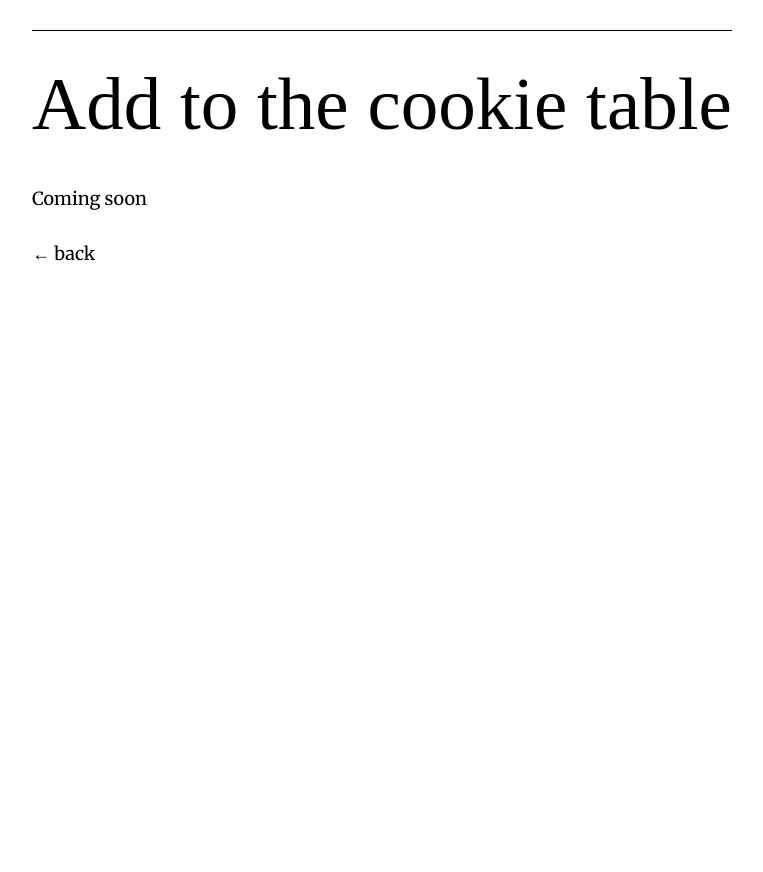
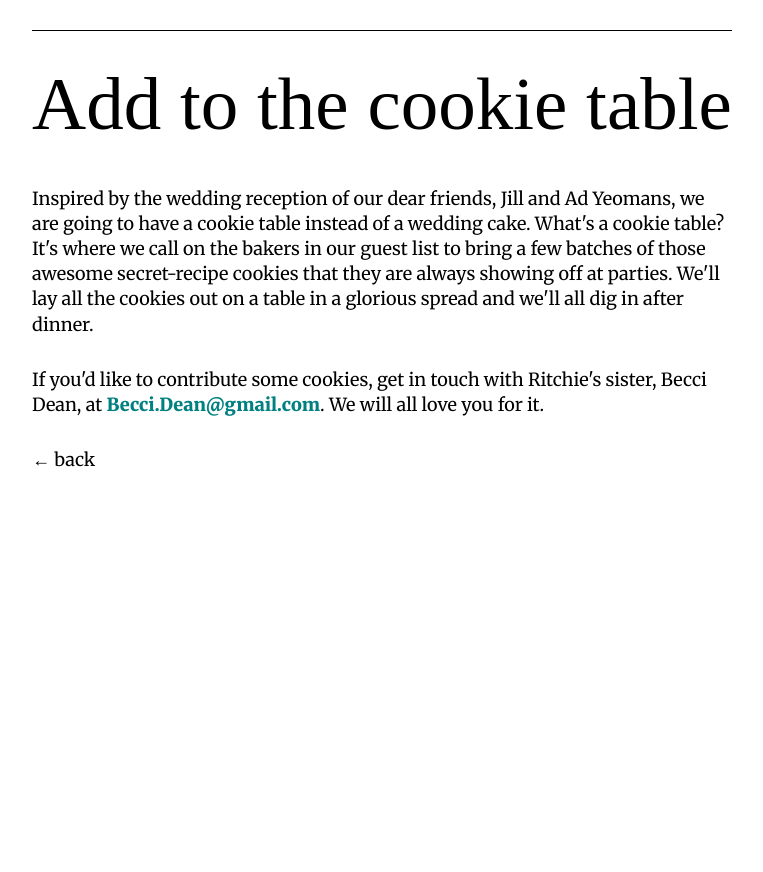
Before and after one commit to ritchieking/wedding, a Jekyll site: the page built from cookies.html, in a window 1280 px wide. Shown: the part 609-1481 px from the top of the page, without its empty margins (258-1021 px from the left). Built offline with Jekyll 4.4.1, drawn with Linux system fonts in a browser that asks for light colours; some web fonts are replaced; Markdown is read by kramdown in place of the engine named in the settings; before the commit the page ends 1275 px from its top, so only the background shows below that.

Commit message:
Added cookie table and music posts

```diff
--- a/cookies.html
+++ b/cookies.html
@@ -3,4 +3,6 @@ layout: post
 title: Add to the cookie table
 ---
 
-<p>Coming soon</p>
+<p>Inspired by the wedding reception of our dear friends, Jill and Ad Yeomans, we are going to have a cookie table instead of a wedding cake. What's a cookie table? It's where we call on the bakers in our guest list to bring a few batches of those awesome secret-recipe cookies that they are always showing off at parties. We'll lay all the cookies out on a table in a glorious spread and we'll all dig in after dinner.</p>
+
+<p>If you'd like to contribute some cookies, get in touch with Ritchie's sister, Becci Dean, at <a class="inline-link" href="mailto:Becci.Dean@gmail.com">Becci.Dean@gmail.com</a>. We will all love you for it.</p>
--- a/photos.html
+++ b/photos.html
@@ -3,4 +3,4 @@ layout: post
 title: Upload your photos
 ---
 
-<p>We figure that the majority of our guests will have cameras on them during our wedding, whether on their phones or otherwise. We'd love to see any photos that you take, and collect all of them in one place. This page is going to have an easy-to-use photo uploader for that purpose. (Coming soon).</p>
+<p>We figure that the majority of our guests will have cameras on them during our wedding, whether on their phones or otherwise. We'd love to see any pictures that you take, and collect them all in one place. This page is going to have an easy-to-use photo uploader for that purpose. (Coming soon).</p>
```
Also changed, not shown: music.html (+9 -1 lines).
